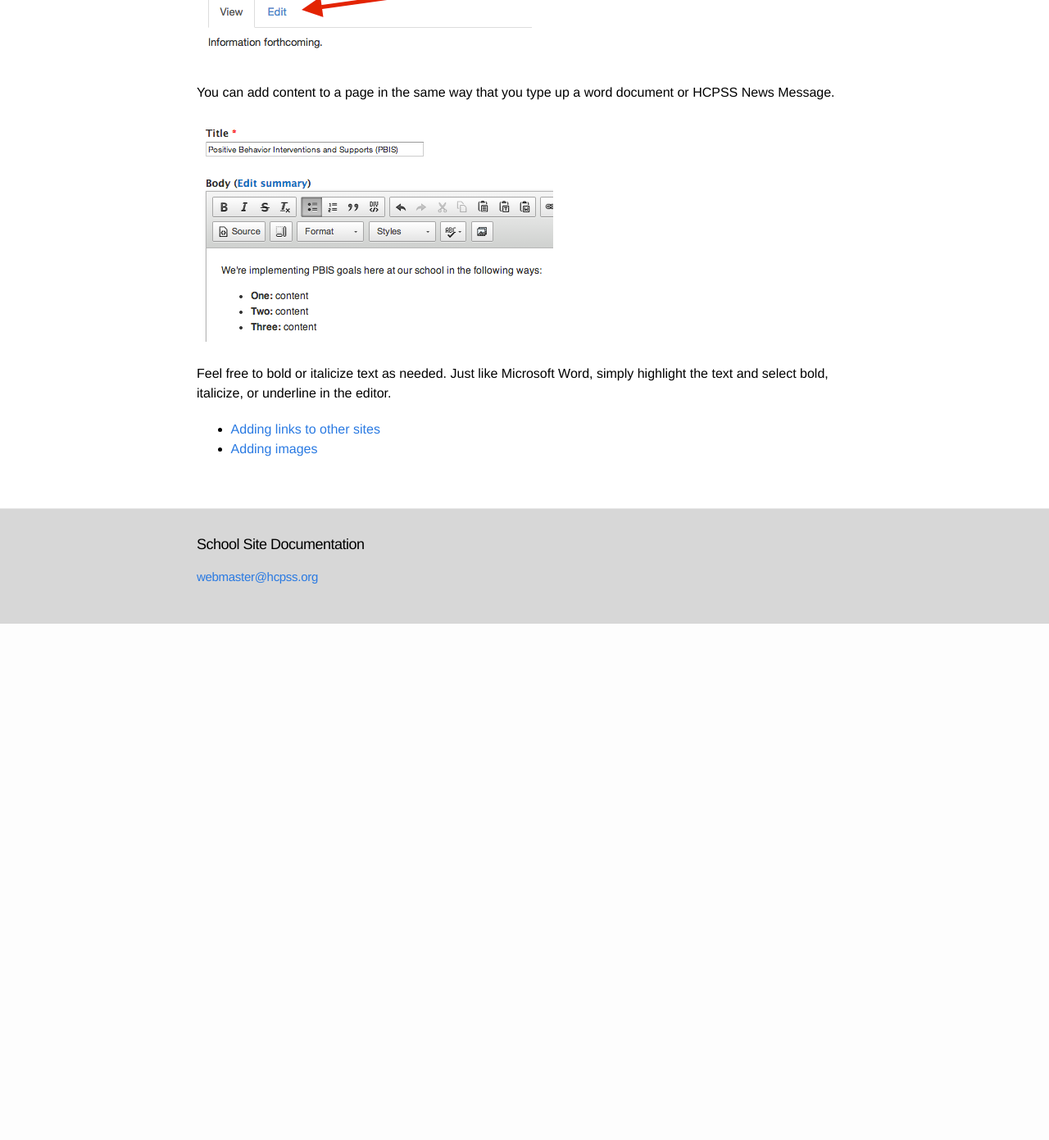
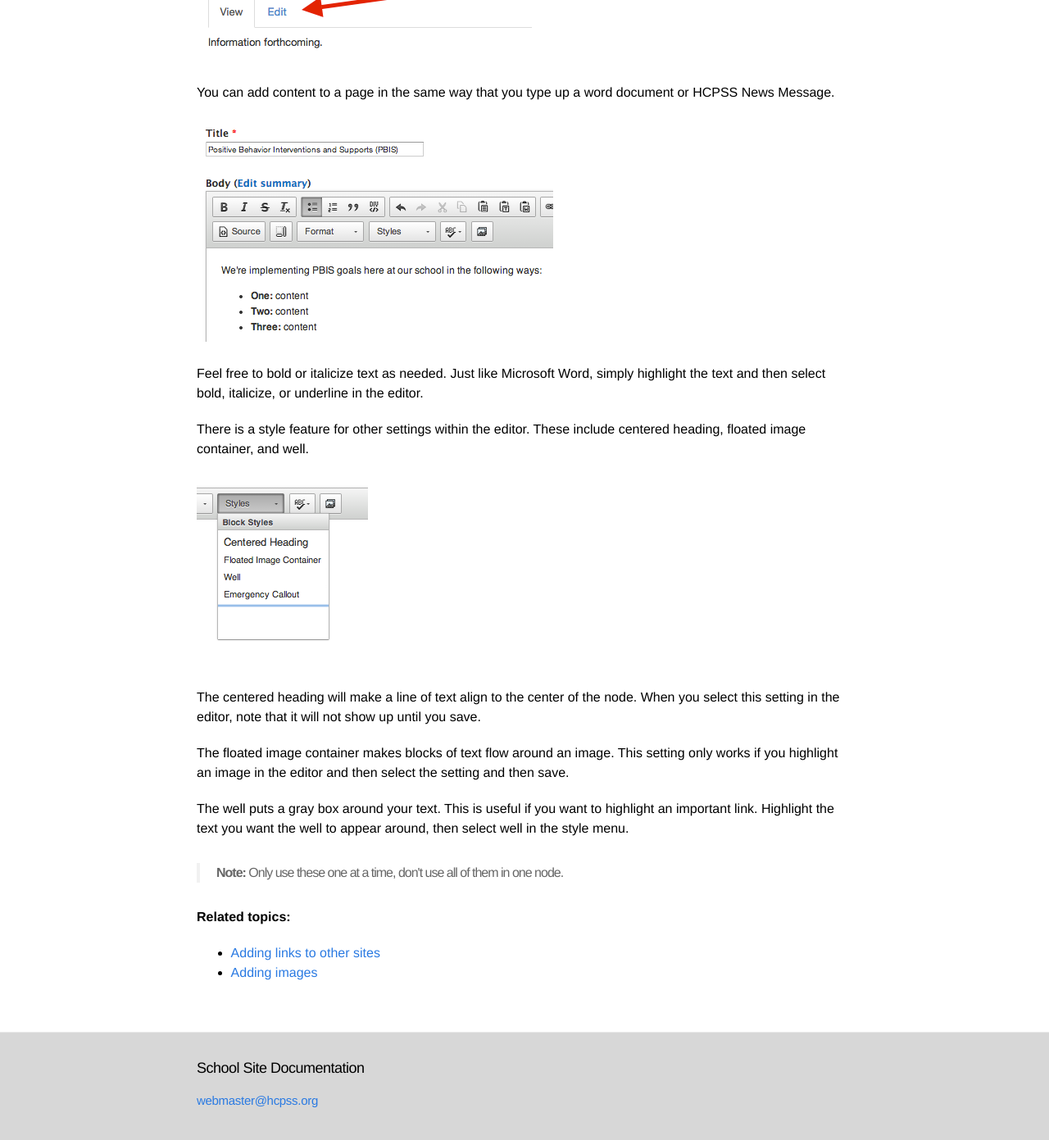
Before and after one commit to HCPSS/schoolsites-help, a Jekyll site: the page built from _posts/2014-07-15-editing-page.md, in a window 1280 px wide and 1400 px high, scrolled down 377 px. Shown: the top 1391 px of the window at 82% size. Built offline with Jekyll 4.4.1, drawn with Linux system fonts in a browser that asks for light colours; Markdown is read by kramdown in place of the engine named in the settings; before the commit the page ends 1138 px from its top, so only the background shows below that; some of the changed text lies outside the part shown.

Commit message:
added section on style menu

```diff
--- a/_posts/2014-07-15-editing-page.md
+++ b/_posts/2014-07-15-editing-page.md
@@ -15,7 +15,22 @@ You can add content to a page in the same way that you type up a word document o
 
 ![add content](/schoolsites-help/images/pages/page-wysiwyg.png)
 
-Feel free to bold or italicize text as needed. Just like Microsoft Word, simply highlight the text and select bold, italicize, or underline in the editor.
+Feel free to bold or italicize text as needed. Just like Microsoft Word, simply highlight the text and then select bold, italicize, or underline in the editor.
 
+There is a style feature for other settings within the editor. These include centered heading, floated image container, and well.
+
+![other styles](/schoolsites-help/images/pages/other-styles.png)
+
+The centered heading will make a line of text align to the center of the node. When you select this setting in the editor, note that it will not show up until you save.
+
+The floated image container makes blocks of text flow around an image. This setting only works if you highlight an image in the editor and then select the setting and then save.
+
+The well puts a gray box around your text. This is useful if you want to highlight an important link. Highlight the text you want the well to appear around, then select well in the style menu.
+
+<blockquote>
+  <p><strong>Note:</strong> Only use these one at a time, don't use all of them in one node.</p>
+</blockquote>
+
+<p><strong>Related topics:</strong></p>
 - [Adding links to other sites](/schoolsites-help/2014/07/15/adding-links/)
 - [Adding images](/schoolsites-help/2014/07/15/adding-images/)
```
Also changed, not shown: other parts of _posts/2014-07-15-editing-page.md (+1 -1 lines), images/pages/other-styles.png (added).
